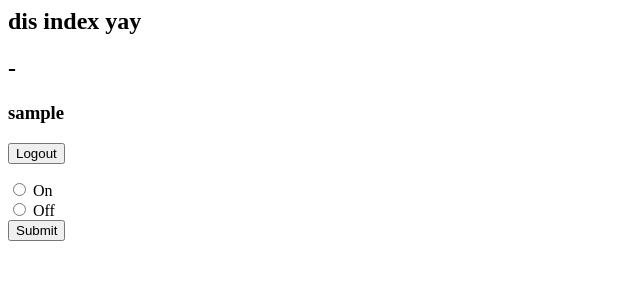
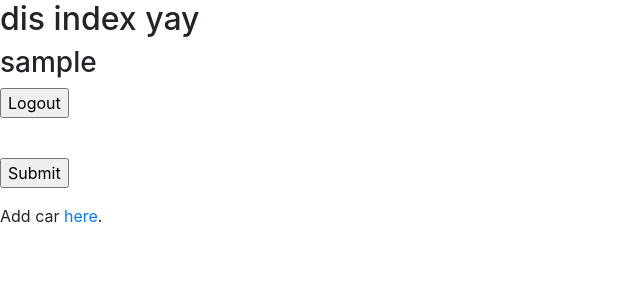
Before and after one commit to acjsystem/thesis, a Django app: page / in a window 1280 px wide. Shown: the top 300 px of the page, without its empty margins (0-640 px from the left). Run offline with Django 3.2, Linux system fonts and the light colour scheme; the visitor is signed in with stand-in values (Sample User, id 1); data that the repository does not hold is empty; some libraries are stand-ins or nearby versions.

Commit message:
user can now save in db

```diff
--- a/acjvone/settings.py
+++ b/acjvone/settings.py
@@ -25,7 +25,7 @@ SECRET_KEY = '+=mdujnci6==!554fj1=h%jt*i8w@t(hh1lb6628flr*aryu2('
 # SECURITY WARNING: don't run with debug turned on in production!
 DEBUG = True
 
-ALLOWED_HOSTS = ["localhost","192.168.1.100", "192.168.43.73"]
+ALLOWED_HOSTS = ["localhost","192.168.1.100", "192.168.43.73","127.0.0.1"]
 
 
 # Application definition
--- a/carsys/templates/carsys/base.html
+++ b/carsys/templates/carsys/base.html
@@ -1,6 +1,6 @@
 <html>
 {% load static %}
-<! DOCTYPE html>
+<!DOCTYPE html>
 
 <html lang="en-us">
 <head>
--- a/carsys/templates/carsys/index.html
+++ b/carsys/templates/carsys/index.html
@@ -1,3 +1,5 @@
+{% extends 'carsys/base.html' %}
+{% block title %} Home {% endblock title %}
 {% block body %}
 <h2>dis index yay</h2>
 <h2>{{ led }} </h2>
@@ -6,18 +8,81 @@
 <form action="{% url 'carsys:logout' %}">
     <input type="submit" value="Logout" />
 </form>
+
 <form action="" method="post">
 {% csrf_token %}
-  <input type="radio" name="led" value="On"
-  {% ifequal led "On" %}
-  checked
-  {% endifequal %}
-  > On<br>
-  <input type="radio" name="led" value="Off"
-  {% ifequal led "Off" %}
-  checked
-  {% endifequal %}
-  > Off<br>
+    {% for plate_no in q %}
+  <input type="radio" name="car" value="{{plate_no}}"
+  >{{plate_no}}
+  {% endfor %}</br>
   <input type="submit" value="Submit" />
 </form>
+
+{% if selected_car is not NONE %}
+YOU SELECTED CAR <strong> {{ selected_car.plate_no }}</strong>
+  {{ selected_car.user }}
+  {{ selected_car.plate_no }}
+  {{ selected_car.car_model }}
+  {{ selected_car.car_stat }}
+
+{% if selected_car.car_stat is False %}
+<form action="{% url 'carsys:caron' %}"method="post">
+{% csrf_token %}
+    <input type="hidden" value="{{selected_car.plate_no}}" name='selcar' hidden/>
+    <input type="submit" value="Turn Car {{selected_car.plate_no}} ON" />
+</form>
+{% endif %}
+{% endif %}
+
+
+{% if selected_car.car_stat and selected_car is not NONE %}
+{{report}}
+{{report.user}}
+{{report.car_id}}
+{{report.car_ignition}}
+{{report.taser_stat}}
+{{report.report_stat}}
+{{report.car_loc_stat}}
+{{report.car_photo_stat}}
+<form action="{% url 'carsys:caroff' %}"method="post">
+{% csrf_token %}
+    <input type="checkbox" name="report" value="True"
+    {% if report.report_stat %}
+    checked
+    disabled="disabled"
+    {% endif %}
+    >Report? </br>
+    <input type="checkbox" name="ignition" value="True"
+    {% if report.car_ignition %}
+    checked
+    {% endif %}
+    >Ignition? </br>
+    <input type="checkbox" name="taser" value="True"
+    {% if report.taser_stat %}
+    checked
+    disabled="disabled"
+    {% endif %}
+    >Taser? </br>
+    <input type="checkbox" name="location" value="True"
+    {% if report.car_loc_stat %}
+    checked
+    {% endif %}
+    >Determine Location? </br>
+    <input type="checkbox" name="photo" value="True"
+    {% if report.car_photo_stat %}
+    checked
+    {% endif %}
+    >Take Photo? </br>
+    <input type="checkbox" name="carstem" value="False">Turn Off System? </br>
+
+
+    <input type="hidden" value="{{selected_car.user}}" name='user' hidden/>
+    <input type="hidden" value="{{selected_car.plate_no}}" name='selcar' hidden/>
+    <input type="submit" value="I choose these options" />
+</form>
+{% endif %}
+
+
+<p>Add car <a href="{% url 'carsys:addcar' %}">here</a>.</p>
+
 {% endblock%}
--- a/carsys/urls.py
+++ b/carsys/urls.py
@@ -7,6 +7,9 @@ app_name = 'carsys'
 urlpatterns = [
     url(r'^$', views.Index.as_view(), name='index'),
     url(r'^signup/$', views.Signup.as_view(), name='signup'),
+    url(r'^addcar/$', views.AddCar.as_view(), name='addcar'),
     url(r'^login/$', views.Login.as_view(), name='login'),
     url(r'^logout/$', views.Logout.as_view(), name='logout'),
+    url(r'^caron/$', views.Caron.as_view(), name='caron'),
+    url(r'^caroff/$', views.Caroff.as_view(), name='caroff'),
 ]
--- a/carsys/views.py
+++ b/carsys/views.py
@@ -5,11 +5,12 @@ from django.contrib.auth import login, authenticate
 from .forms import UserForm
 from django.views.generic import View
 from django.http import JsonResponse
-from .models import Profile
+from .models import *
 from django.contrib.auth.decorators import login_required
 from django.http import HttpResponse
 from django.contrib.auth import logout
 from django.contrib.auth.models import User
+from datetime import datetime
 
 # Create your views here.
 
@@ -18,7 +19,104 @@ class Index(View):
     template_name = 'carsys/index.html'
 
     def get(self, request,):
-      signup = request.session.pop('signup', False)
+      #signup = request.session.pop('signup', False)
+      if request.user.is_authenticated():
+        q = Car.objects.filter(user=request.user)
+        selected_car = request.POST.get('car')
+        context = {
+        'user_data': request.user.username,
+        'q': q,
+        'selected_car': selected_car,
+        }
+        return render(request, self.template_name, context)
+      else:
+        context = {
+          'error_message': 'You need to log in first!',
+          }
+        return render(request, 'carsys/login.html', context)
+    def post(self, request,):
+      if request.user.is_authenticated():
+          q = Car.objects.filter(user=request.user)
+          selected_car = request.POST.get('car')
+          qcar = Car.objects.filter(plate_no=selected_car)[0]
+          if not Report.objects.filter(car_id=qcar):
+            report='here'
+          else:
+            report = Report.objects.filter(car_id=qcar)[0]
+          context = {
+          'user_data': request.user.username,
+          'q': q,
+          'selected_car': qcar,
+          'report': report,
+          }
+          print ("success")
+          return render(request, self.template_name, context)
+
+class Caron(View):
+  def post(self, request,):
+      if request.user.is_authenticated():
+          selected_car = request.POST.get('selcar')
+          qcar = Car.objects.filter(plate_no=selected_car)[0]
+          qcar.car_stat = True
+          qcar.save()
+          print ("success car on")
+          return redirect('/')
+
+class Caroff(View):
+  def post(self, request,):
+      if request.user.is_authenticated():
+          selected_car = request.POST.get('selcar')
+          qcar = Car.objects.filter(plate_no=selected_car)[0]
+          rep=Report()
+          #turn car off
+          if request.POST.get('carstem'):
+            qcar.car_stat = request.POST.get('carstem')
+            rep.user=Car.objects.filter(plate_no=selected_car)[0].user
+            rep.car_id = qcar
+            rep.car_ignition = False;
+            rep.taser_stat = False;
+            rep.report_stat = False;
+            rep.car_loc_stat = False;
+            rep.date_reported = datetime.now();
+            rep.car_photo_stat = False;
+          else:
+            qcar.car_stat = True;
+            rep.user=Car.objects.filter(plate_no=selected_car)[0].user
+            rep.car_id = qcar
+            rep.date_reported = datetime.now();
+            if request.POST.get('ignition'):
+              rep.car_ignition=request.POST.get('ignition')
+            else:
+              rep.car_ignition = False;
+            if request.POST.get('taser'):
+              rep.taser_stat=request.POST.get('taser')
+            else:
+              rep.taser_stat = False;
+            if request.POST.get('report'):
+              rep.report_stat=request.POST.get('report')
+            else:
+              rep.report_stat = False;
+            if request.POST.get('location'):
+              rep.car_loc_stat=request.POST.get('location')
+            else:
+              rep.car_loc_stat = False;
+            if request.POST.get('photo'):
+              rep.car_photo_stat=request.POST.get('photo')
+            else:
+              rep.car_photo_stat = False;
+          rep.save()
+          qcar.save()
+          #report table
+
+
+          print ("success car updates")
+          return redirect('/')
+
+class AddCar(View):
+    template_name = 'carsys/add_car.html'
+
+    def get(self, request,):
+      #signup = request.session.pop('signup', False)
       if request.user.is_authenticated():
         context = {
           'user_data': request.user.username,
@@ -32,15 +130,30 @@ class Index(View):
           }
         return render(request, 'carsys/login.html', context)
     def post(self, request,):
-
       if request.user.is_authenticated():
-          led = request.POST.get('led')
+        car=Car()
+        car.user = request.user
+        plate_no = request.POST.get('plate_no')
+        car.plate_no=plate_no
+        car.car_model=request.POST.get('car_mo')
+        car.car_stat=False
+        #does the username exist
+        if Car.objects.filter(plate_no=plate_no).exists():
+          print ('rejected')
           context = {
-          'user_data': request.user.username,
-          'led': led,
+          'error_message': 'That car is already added!',
           }
-          print ("success")
-          return render(request, 'carsys/index.html', context)
+          return render(request, self.template_name, context)
+        else:
+          print ('caradded')
+          car.save()
+          return redirect('/')
+      else:
+        context = {
+          'error_message': 'You need to log in first!',
+          'key2': 'world',
+          }
+        return render(request, 'carsys/login.html', context)
 
 class Logout(View):
   def get(self, request):
```
Also changed, not shown: carsys/models.py (+10 -2 lines), carsys/templates/carsys/add_car.html (added, +17 -0 lines), carsys/migrations/0008_auto_20170811_0101.py (added), carsys/migrations/0009_auto_20170811_0108.py (added), carsys/migrations/0010_auto_20170811_0109.py (added), carsys/migrations/0011_auto_20170811_0231.py (added).
